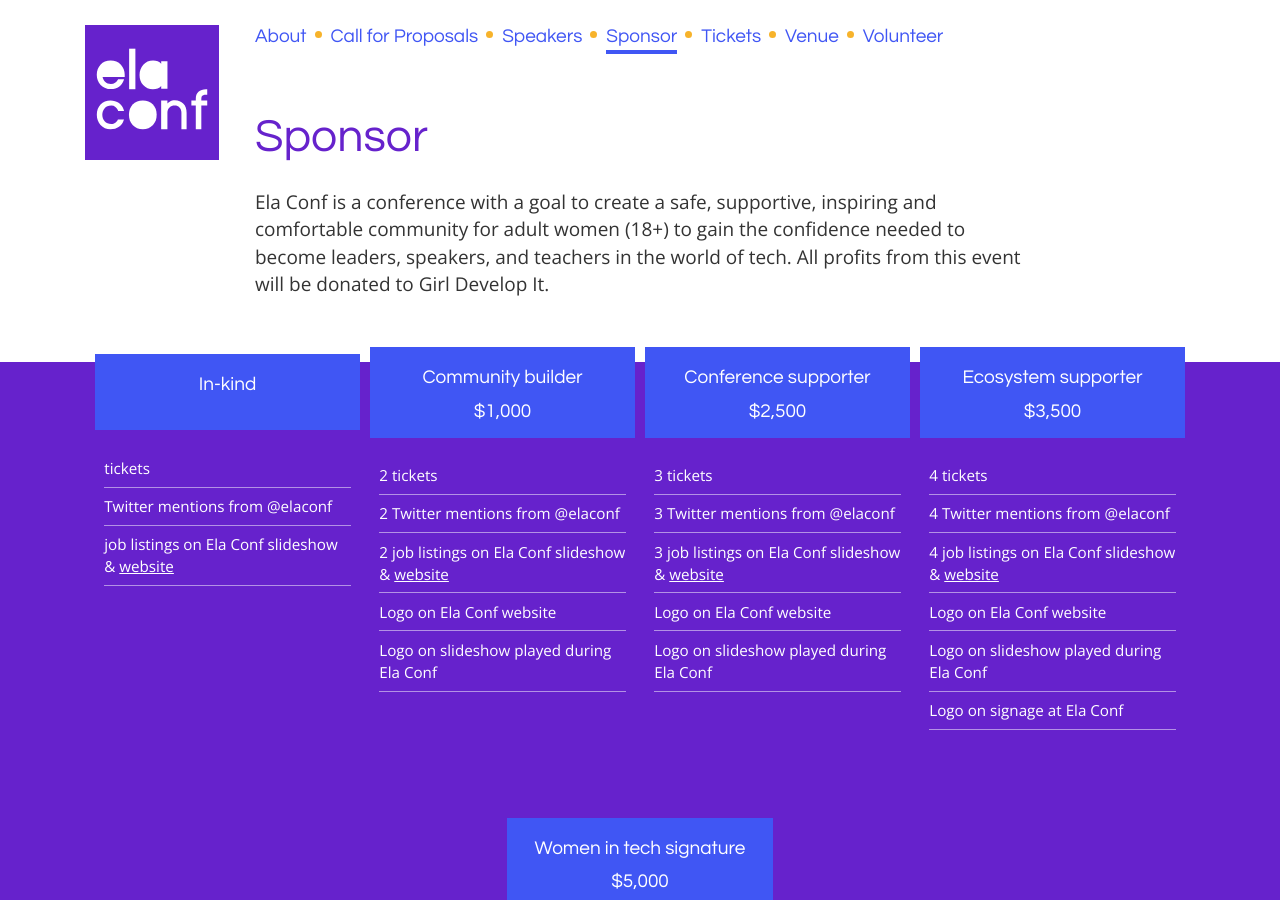
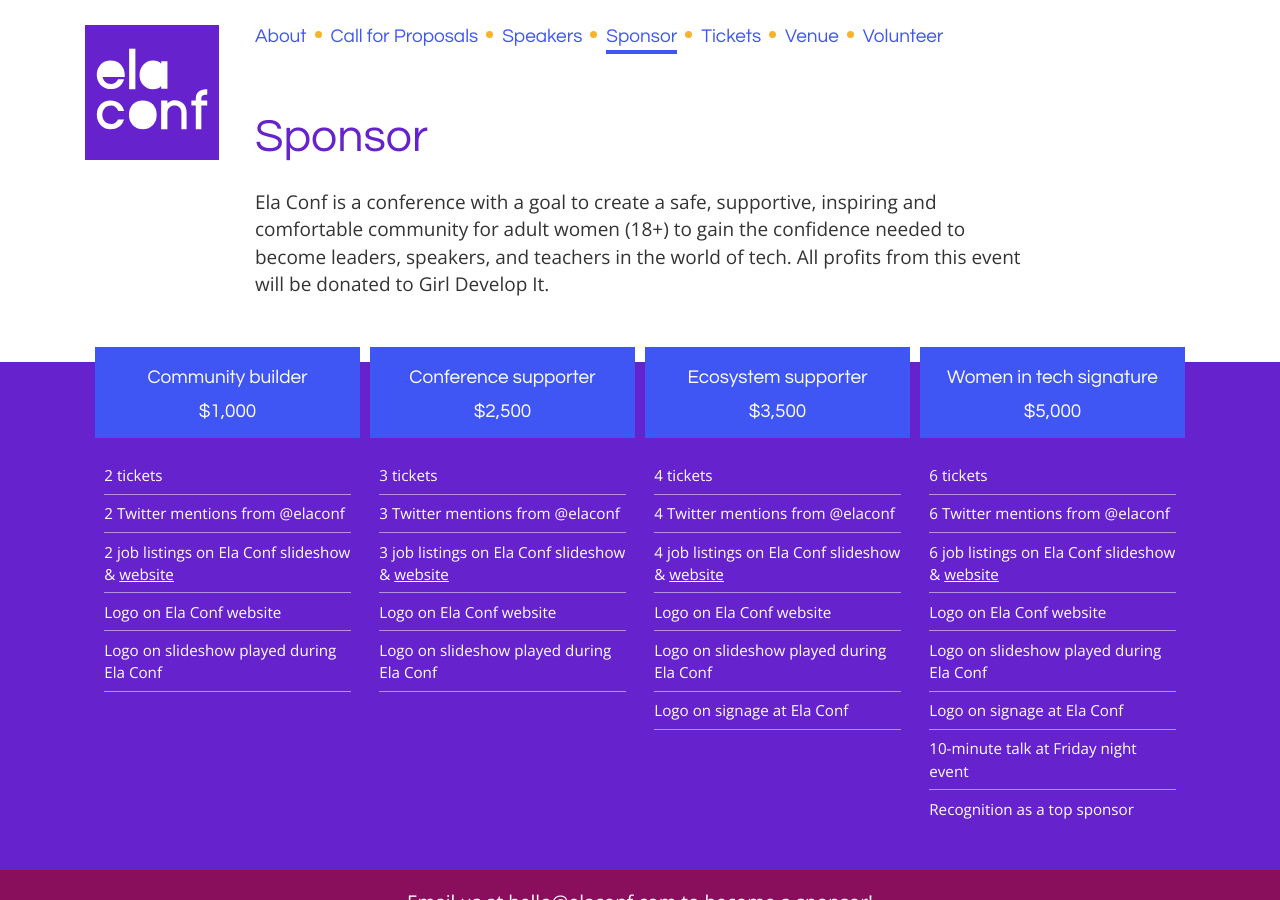
Before and after one commit to elaconf/elaconf.github.io, a Jekyll site: the page built from sponsor/index.html, in a window 1280 px wide and 900 px high. Built offline with Jekyll 4.4.1, drawn with Linux system fonts in a browser that asks for light colours.

Commit message:
fix layout

```diff
--- a/sponsor/index.html
+++ b/sponsor/index.html
@@ -10,7 +10,7 @@ title: Sponsor
 <section class="fill-bright" style="margin-top: 2em;">
 
   <div class="grid levels">
-    {% for level in site.data.levels %}{% unless level.hidden %}
+    {% for level in site.data.levels %}{% unless level[1].hidden %}
     <div class="level fourth">
       <div class="level-header text-center">
         <div class="level-name">{{level[0]}}</div>
```
